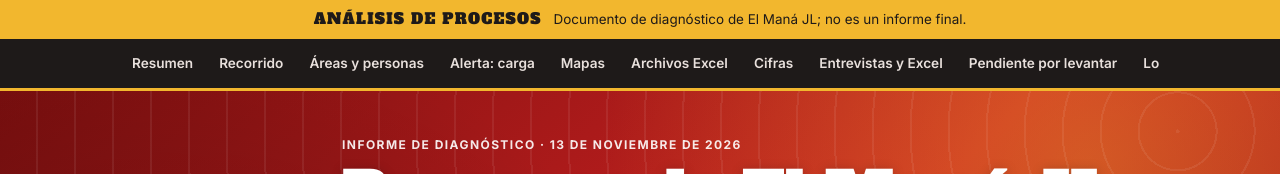
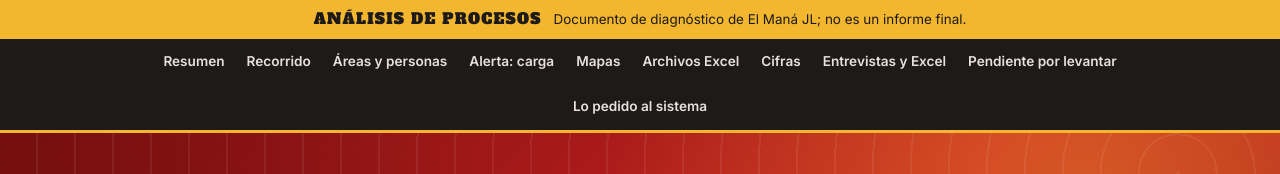
Before and after one commit to inteligenciave/analisis-procesos-el-mana, a plain HTML site: page index.html in a window 1280 px wide. Shown: the top 174 px of the page. Drawn offline with Linux system fonts and the light colour scheme.

Commit message:
Menu superior sin barra de desplazamiento

```diff
--- a/index.html
+++ b/index.html
@@ -73,8 +73,8 @@ a{color:var(--red-text)}
 .nav{position:sticky;top:env(safe-area-inset-top,0px);z-index:20;background:#1E1A19;border-bottom:3px solid var(--yel);
   margin-left:calc(-1*max(16px,env(safe-area-inset-left,0px)));margin-right:calc(-1*max(16px,env(safe-area-inset-right,0px)));
   padding:0 max(16px,env(safe-area-inset-right,0px)) 0 max(16px,env(safe-area-inset-left,0px))}
-.nav .wrap{display:flex;gap:2px;overflow-x:auto;scrollbar-width:thin}
-.nav a{white-space:nowrap;text-decoration:none;color:#E8E0DC;font-size:.85rem;font-weight:600;padding:14px 12px;border-bottom:3px solid transparent;margin-bottom:-3px}
+.nav .wrap{display:flex;flex-wrap:wrap;justify-content:center;gap:0 2px;overflow:visible}
+.nav a{white-space:nowrap;text-decoration:none;color:#E8E0DC;font-size:.85rem;font-weight:600;padding:12px 10px;border-bottom:3px solid transparent;margin-bottom:-3px}
 .nav a:hover,.nav a:focus-visible{color:var(--yel);outline:none}
 
 section{padding:48px 0 8px}
@@ -281,6 +281,9 @@ h2:after{content:"";display:block;width:56px;height:4px;background:var(--yel);bo
 .pvc ol{margin:0;padding-left:1.2em;font-size:.84rem}
 #cifras .pv td{color:var(--ink)}
 /* /PV */
+/* NAVFIX */
+@media (max-width:760px){.nav{position:static}.nav a{font-size:.8rem;padding:9px 8px}}
+/* /NAVFIX */
 details{border:1px solid var(--line);border-radius:10px;padding:2px 16px;margin:10px 0}
 summary{cursor:pointer;font-weight:600;padding:12px 0}
 summary:focus-visible{outline:3px solid var(--yel);outline-offset:2px}
```
